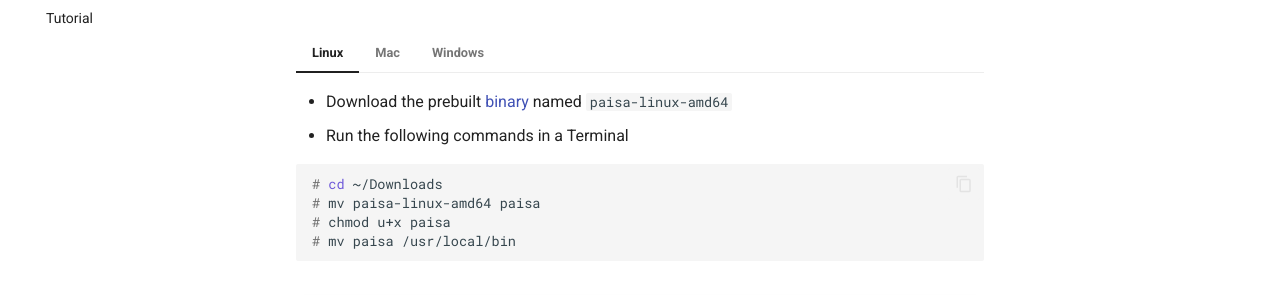
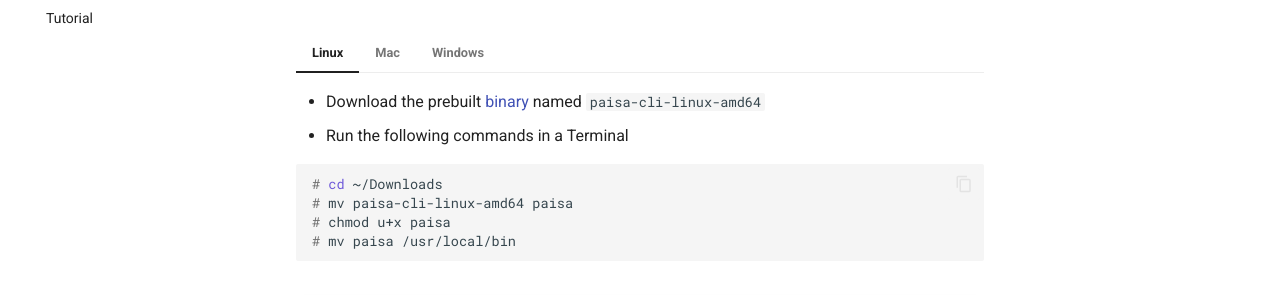
Before and after one commit to ananthakumaran/paisa, an MkDocs documentation site: the page built from docs/getting-started/installation.md, in a window 1280 px wide and 1099 px high. Shown: the part 195-490 px from the top of the window. Built offline with MkDocs 1.6.1 and Material for MkDocs 9.7.7, drawn with Linux system fonts in a browser that asks for light colours; comment, search, counter and statistics services are not loaded.

````diff
--- a/docs/getting-started/installation.md
+++ b/docs/getting-started/installation.md
@@ -2,24 +2,24 @@
 
 === "Linux"
 
-    * Download the prebuilt [binary](https://github.com/ananthakumaran/paisa/releases/latest) named `paisa-linux-amd64`
+    * Download the prebuilt [binary](https://github.com/ananthakumaran/paisa/releases/latest) named `paisa-cli-linux-amd64`
     * Run the following commands in a Terminal
 
     ```console
     # cd ~/Downloads
-    # mv paisa-linux-amd64 paisa
+    # mv paisa-cli-linux-amd64 paisa
     # chmod u+x paisa
     # mv paisa /usr/local/bin
     ```
 
 === "Mac"
 
-    * Download the prebuilt [binary](https://github.com/ananthakumaran/paisa/releases/latest) named `paisa-macos-amd64`
+    * Download the prebuilt [binary](https://github.com/ananthakumaran/paisa/releases/latest) named `paisa-cli-macos-amd64`
     * Run the following commands in a Terminal
 
     ```console
     # cd ~/Downloads
-    # mv paisa-macos-amd64 paisa
+    # mv paisa-cli-macos-amd64 paisa
     # chmod u+x paisa
     # xattr -dr com.apple.quarantine paisa
     # mv paisa /usr/local/bin
@@ -27,14 +27,14 @@
 
 === "Windows"
 
-    * Download the prebuilt [binary](https://github.com/ananthakumaran/paisa/releases/latest) named `paisa-windows-amd64.exe`
+    * Download the prebuilt [binary](https://github.com/ananthakumaran/paisa/releases/latest) named `paisa-cli-windows-amd64.exe`
     * Since the binary is not signed with a certificate, you might get
     a warning from Windows. You would have to click `keep anyway`.
     * Run the following command in a Windows PowerShell. Make sure
     you are in the correct folder. You should see something like `PS C:\Users\yourname>`
 
     ```pwsh-session
-    PS C:\Users\john> mv .\Downloads\paisa-windows-amd64.exe .\paisa.exe
+    PS C:\Users\john> mv .\Downloads\paisa-cli-windows-amd64.exe .\paisa.exe
     ```
 
     * The `paisa.exe` binary will be placed in the user's home directory. You
--- a/mkdocs.yml
+++ b/mkdocs.yml
@@ -92,7 +92,7 @@ extra_css:
   - stylesheets/extra.css
 
 copyright: |
-  Copyright &copy; 2022 - 2023 Anantha Kumaran <br \> <a href="#__consent">Change cookie settings</a>
+  Copyright © 2022 - 2023 Anantha Kumaran <br \> <a href="#__consent">Change cookie settings</a>
 extra:
   social:
     - icon: fontawesome/brands/github
````
Also changed, not shown: 4 other files.
